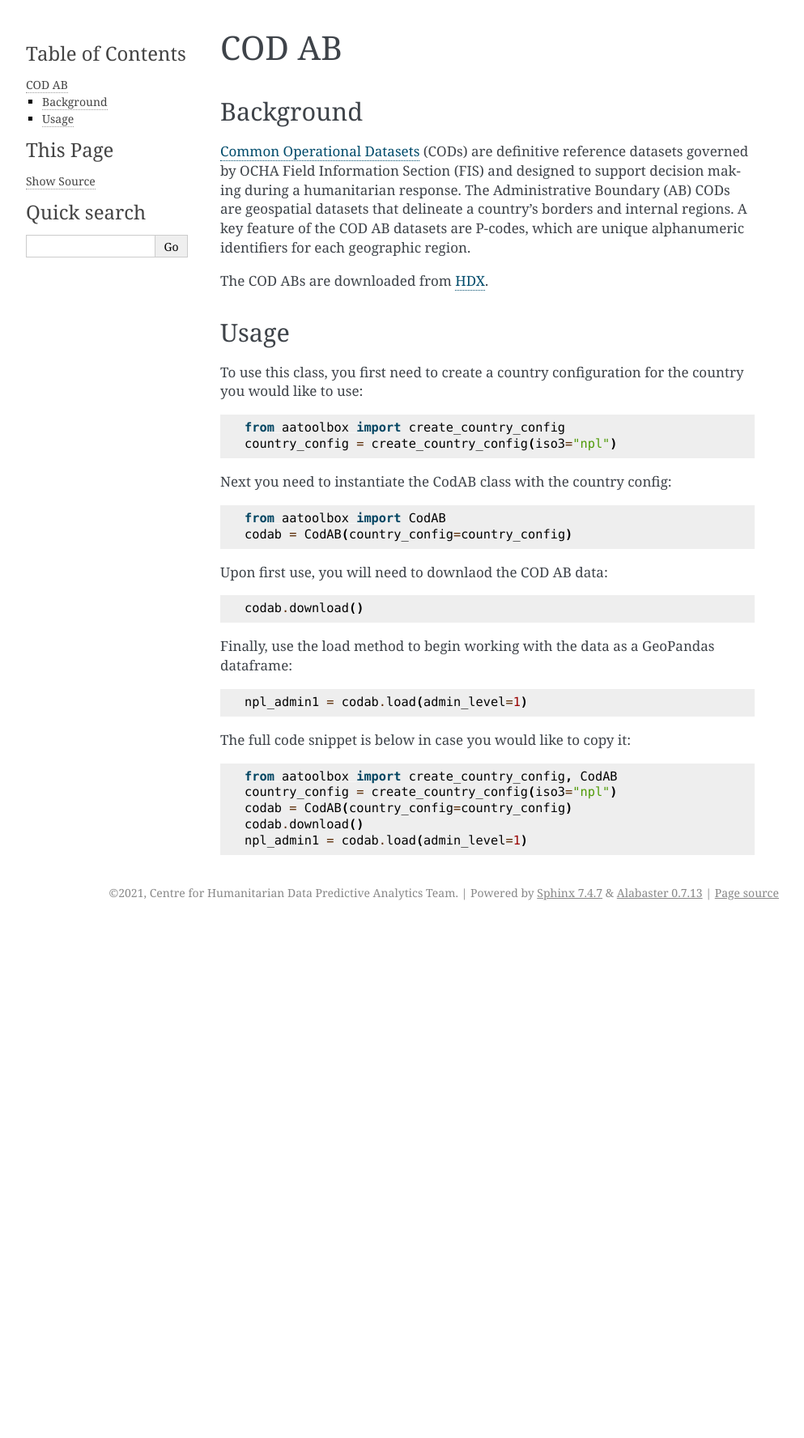
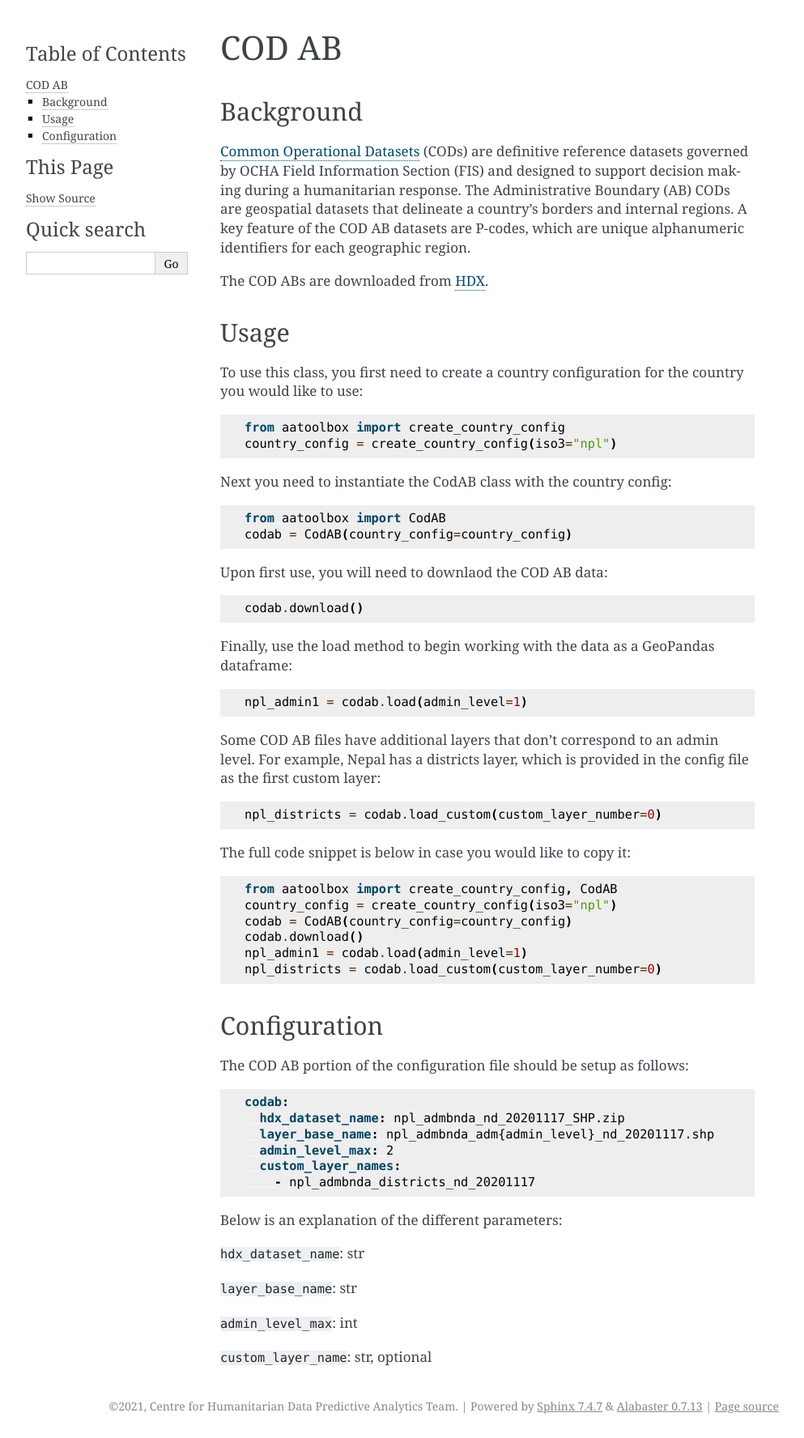
Before and after one commit to OCHA-DAP/ocha-anticipy, a Sphinx documentation site: the page built from docs/source/datasources/codab.rst, in a window 1280 px wide. Shown: the whole page at 81% size, without its empty margins (148-1141 px from the left). Built offline with Sphinx 7.4.7, drawn with Linux system fonts in a browser that asks for light colours; before the commit the page ends 1142 px from its top, so only the background shows below that.

Commit message:
Fix broken links

```diff
--- a/docs/source/datasources/codab.rst
+++ b/docs/source/datasources/codab.rst
@@ -13,7 +13,7 @@
 A key feature of the COD AB datasets are P-codes, which are unique
 alphanumeric identifiers for each geographic region.
 
-The COD ABs are downloaded from `HDX <https://data.humdata.org/>`_.
+The COD ABs are downloaded from `HDX <https://data.humdata.org/cod>`_.
 
 
 Usage
@@ -47,6 +47,14 @@
 
     npl_admin1 = codab.load(admin_level=1)
 
+Some COD AB files have additional layers that don't correspond to
+an admin level. For example, Nepal has a districts layer, which
+is provided in the config file as the first custom layer:
+
+.. code-block:: python
+
+    npl_districts = codab.load_custom(custom_layer_number=0)
+
 The full code snippet is below in case you would like to copy it:
 
 .. code-block:: python
@@ -56,3 +64,29 @@
     codab = CodAB(country_config=country_config)
     codab.download()
     npl_admin1 = codab.load(admin_level=1)
+    npl_districts = codab.load_custom(custom_layer_number=0)
+
+Configuration
+-------------
+
+The COD AB portion of the configuration file
+should be setup as follows:
+
+.. code-block:: yaml
+
+    codab:
+      hdx_dataset_name: npl_admbnda_nd_20201117_SHP.zip
+      layer_base_name: npl_admbnda_adm{admin_level}_nd_20201117.shp
+      admin_level_max: 2
+      custom_layer_names:
+        - npl_admbnda_districts_nd_20201117
+
+Below is an explanation of the different parameters:
+
+``hdx_dataset_name``: str
+
+``layer_base_name``: str
+
+``admin_level_max``: int
+
+``custom_layer_name``: str, optional
```
